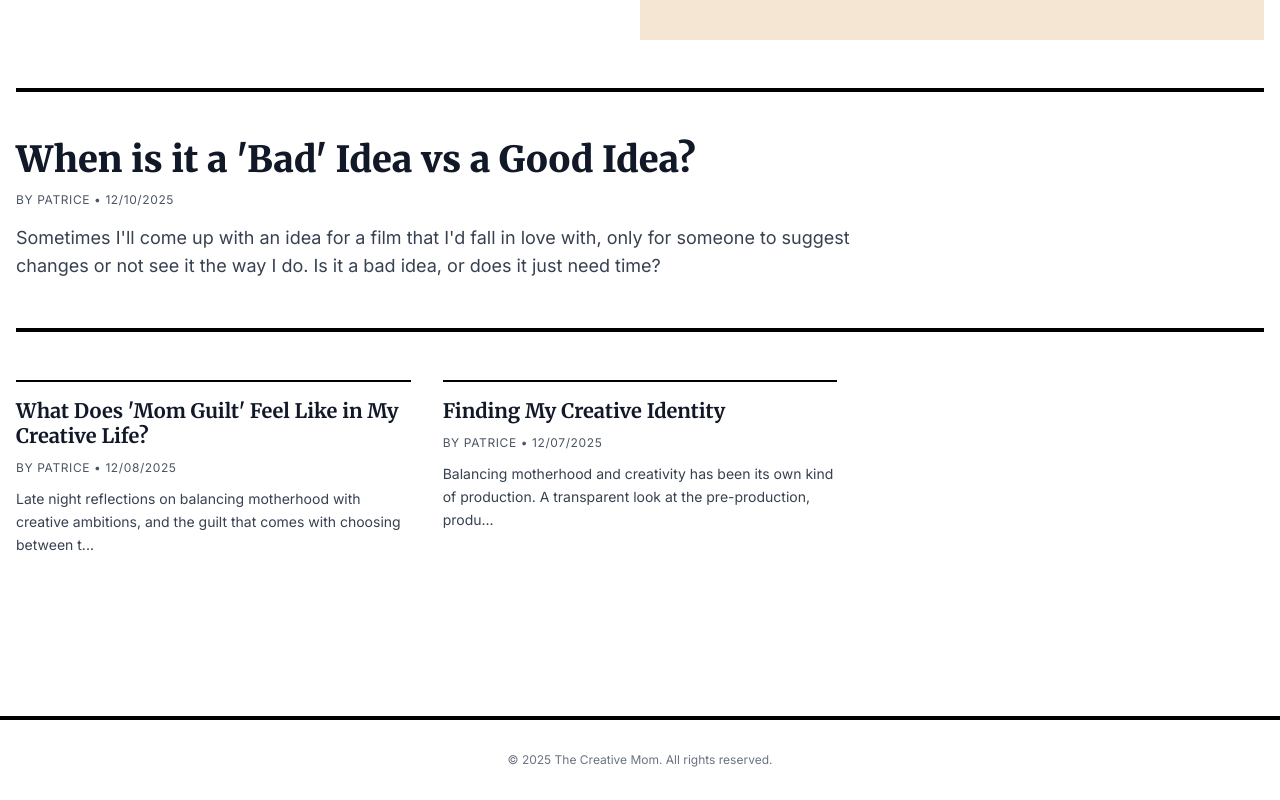
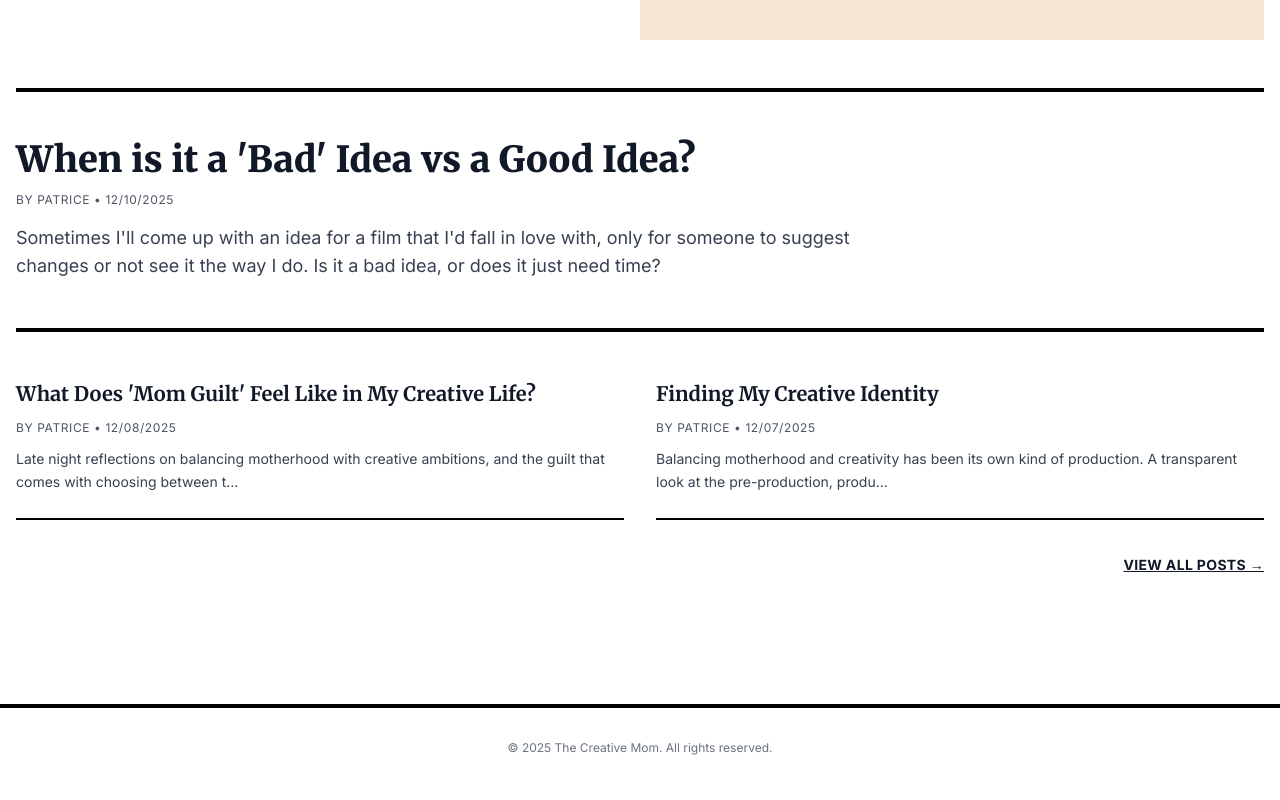
Before and after one commit to BizTrackxrp/TheCreativeMom, a Next.js app: page / in a window 1280 px wide. Shown: the part 691-1491 px from the top of the page. Built offline with nearby package versions, Linux system fonts and the light colour scheme.

Commit message:
Update page.tsx

```diff
--- a/app/page.tsx
+++ b/app/page.tsx
@@ -6,13 +6,13 @@ export default function Home() {
   const posts = getAllPosts();
   const newestPost = posts[0];
   const secondPost = posts[1];
-  const olderPosts = posts.slice(2, 5);
+  const olderPosts = posts.slice(2, 4); // Only show 2 more posts (total of 4)
 
   return (
     <div className="max-w-7xl mx-auto px-4 py-8">
       {/* Lead Story */}
       {newestPost && (
-        <section className="mb-12 pb-12 border-b-4 border-black">
+        <section className="mb-8 md:mb-12 pb-8 md:pb-12 border-b-4 border-black">
           {/* Mobile Layout - Image First */}
           <div className="md:hidden">
             {/* Image */}
@@ -78,10 +78,10 @@ export default function Home() {
 
       {/* Second Story */}
       {secondPost && (
-        <section className="mb-12 pb-12 border-b-4 border-black">
+        <section className="mb-8 md:mb-12 pb-8 md:pb-12 border-b-4 border-black">
           <Link href={`/blog/${secondPost.slug}`} className="block group">
             <div className="max-w-4xl">
-              <h3 className="text-3xl md:text-4xl font-serif font-black mb-3 group-hover:underline leading-tight">
+              <h3 className="text-2xl md:text-4xl font-serif font-black mb-3 group-hover:underline leading-tight">
                 {secondPost.title}
               </h3>
               <div className="text-xs uppercase tracking-wider text-gray-600 mb-4">
@@ -95,18 +95,18 @@ export default function Home() {
         </section>
       )}
 
-      {/* More Stories - Simple Grid */}
+      {/* More Stories - Last 2 Posts */}
       {olderPosts.length > 0 && (
-        <section className="mb-12">
-          <div className="grid md:grid-cols-3 gap-8">
+        <section className="mb-8">
+          <div className="grid md:grid-cols-2 gap-6 md:gap-8">
             {olderPosts.map((post) => (
               <Link
                 key={post.slug}
                 href={`/blog/${post.slug}`}
-                className="group border-t-2 border-black pt-4"
+                className="group pb-6 border-b-2 border-black"
               >
                 <article>
-                  <h3 className="text-xl font-serif font-bold mb-3 group-hover:underline leading-tight">
+                  <h3 className="text-2xl md:text-xl font-serif font-bold mb-3 group-hover:underline leading-tight">
                     {post.title}
                   </h3>
                   <div className="text-xs uppercase tracking-wider text-gray-600 mb-3">
@@ -121,6 +121,16 @@ export default function Home() {
           </div>
         </section>
       )}
+
+      {/* View All Posts Link */}
+      <div className="text-right mt-8 mb-4">
+        <Link
+          href="/blog"
+          className="text-sm uppercase tracking-wide underline hover:no-underline font-bold"
+        >
+          View All Posts →
+        </Link>
+      </div>
     </div>
   );
 }
```
